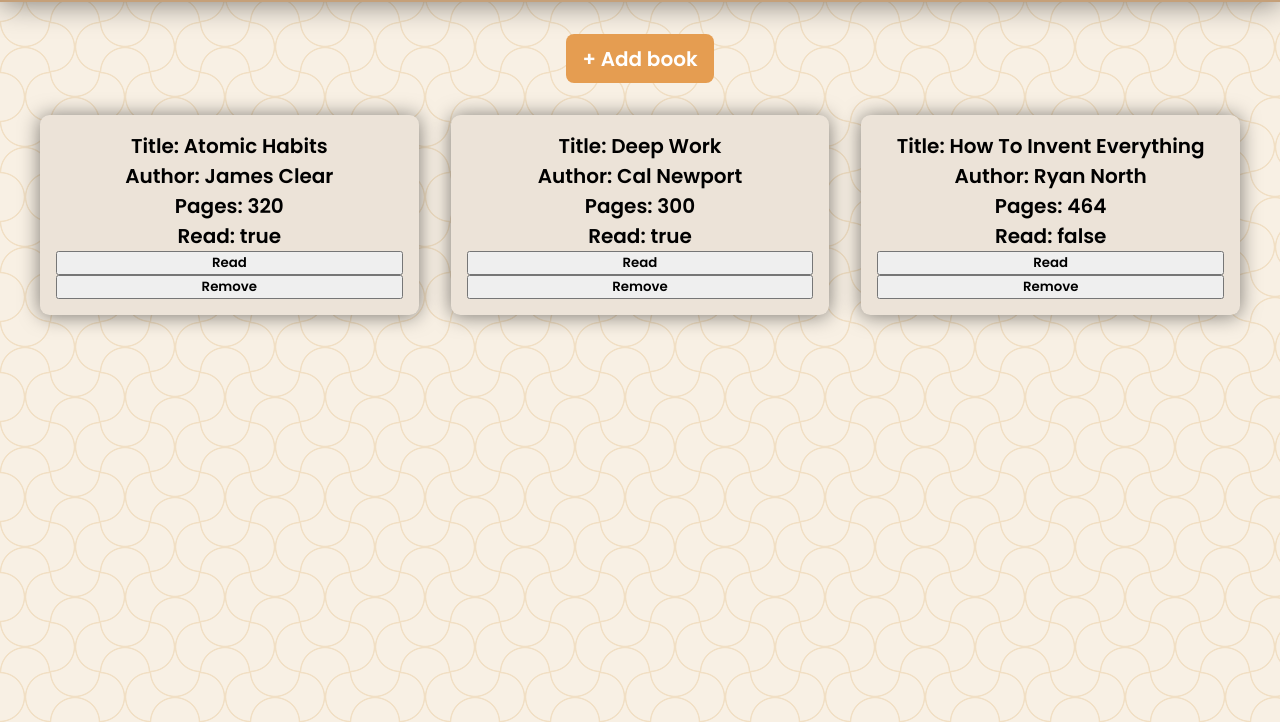
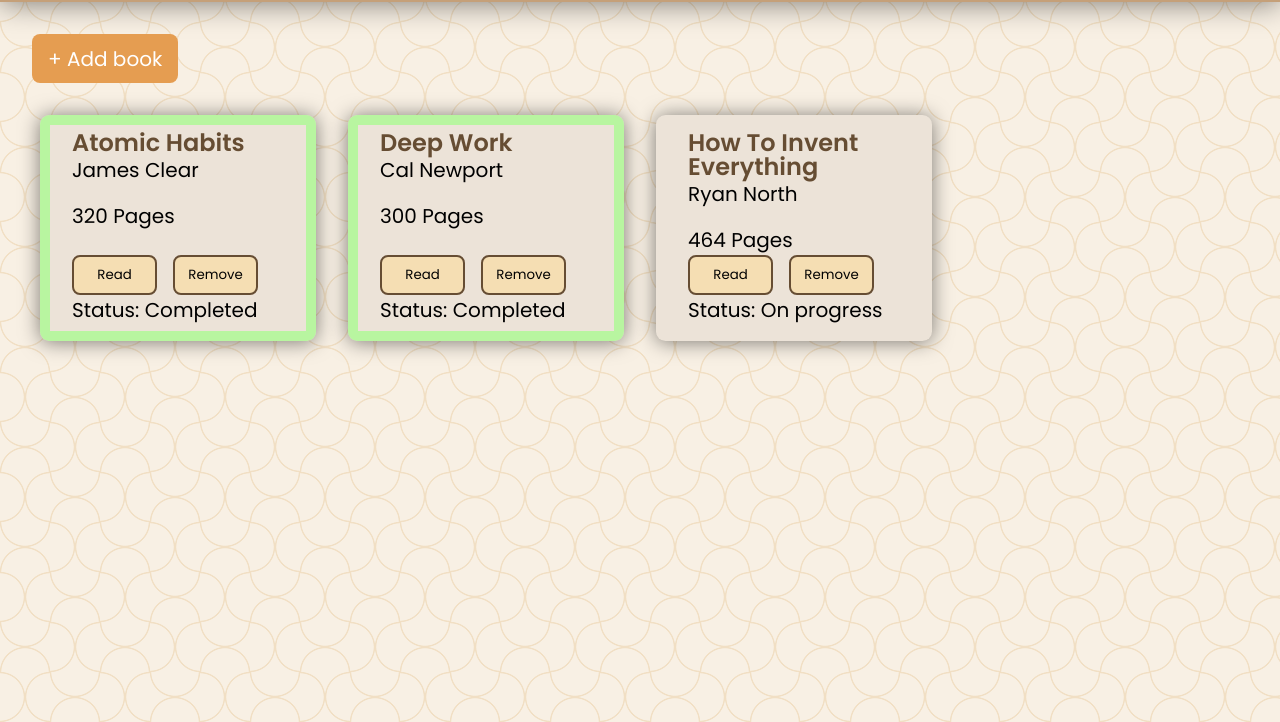
Before and after one commit to eliptik1/library, a plain HTML site: page index.html in a window 1280 px wide. Shown: the part 78-800 px from the top of the page. Drawn offline with Linux system fonts and the light colour scheme.

Commit message:
Add styling for book cards & update read status

```diff
--- a/script.js
+++ b/script.js
@@ -34,8 +34,23 @@ function addBookToLibrary(){
 function displayBooks(){
     container.innerHTML = "" // clear existing book display
     for(let i = 0; i < myBook.length; i++){
-        let readStatus = myBook[i].read ? "read" : "";
-        container.innerHTML += `<h1 class="book-card ${readStatus}"> <p>Title: ${myBook[i].title}</p> <p>Author: ${myBook[i].author}</p>  <p>Pages: ${myBook[i].pages}</p>  <p>Read: ${myBook[i].read}</p> <button class="readBtn">Read</button> <button class="removeBtn">Remove</button></h1>`
+        let readClass = myBook[i].read ? "read" : "";
+        let readStatus = myBook[i].read ? "Completed" : "On progress";
+        container.innerHTML +=
+        `<div class="book-card ${readClass}">
+            <div class="description">
+                <h2>${myBook[i].title}</h2>
+                <p>${myBook[i].author}</p>
+                <p class="pages">${myBook[i].pages} Pages</p>
+            </div>
+            <div class="card-bottom">
+                <div class="buttons">
+                    <button class="readBtn">Read</button>
+                    <button class="removeBtn">Remove</button>
+                </div>
+                <p class="read-status ">Status: ${readStatus}</p>
+            </div>
+        </div>`
     }
 
     let readBtns = document.querySelectorAll(".readBtn")
--- a/style.css
+++ b/style.css
@@ -3,7 +3,6 @@
     padding: 0;
     margin: 0;
     font-family: "Poppins", sans-serif;
-    font-weight: 600;
 }
 
 body {
@@ -45,7 +44,6 @@ header {
     background-color: #eaa760;
 }
 .main-container {
-    text-align: center;
     padding: 1rem 2rem;
 }
 
@@ -85,7 +83,7 @@ header {
 /* Books container */
 .books-container {
     display: grid;
-    grid-template-columns: repeat(auto-fill, minmax(300px, 1fr));
+    grid-template-columns: repeat(auto-fill, minmax(275px, 1fr));
     gap: 2rem;
     margin: 1rem auto;
     max-width: 1200px;
@@ -96,12 +94,40 @@ header {
     flex-direction: column;
     justify-content: space-between;
     border-radius: 0.6rem;
-    padding: 1rem;
+    padding: 1rem 2rem;
     background-color: rgb(236 227 216); /* rgb(255, 203, 184); */
     font-size: 1.25rem;
     box-shadow: 0 1px 20px rgba(0, 0, 0, 0.5);
 }
 
+.book-card h2 {
+    color: #664d33;
+    line-height: 1;
+    font-weight: 600;
+    font-size: 1.5rem;
+}
+
+.book-card p {
+    font-size: 1.25rem;
+}
+
+.book-card .pages {
+    margin-top: 1rem;
+}
+
+.book-card .buttons {
+    display: flex;
+    gap: 1rem;
+}
+
+.readBtn, .removeBtn{
+    width: 85px;
+    padding: 0.5rem 0.75rem;
+    border: 2px solid #664d33;
+    border-radius: 8px;
+    background-color: wheat;
+}
+
 .read {
-    /*background-color: white  rgb(156, 255, 132) */
+    box-shadow: 0 1px 20px rgba(0, 0, 0, 0.5), inset 0px 0px 0px 10px rgba(157, 255, 132, 0.655);
 }
```
